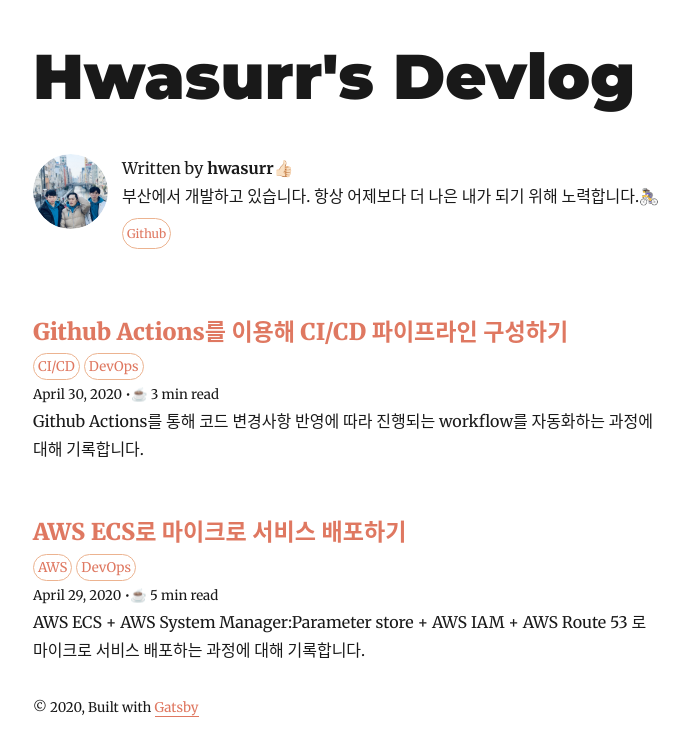
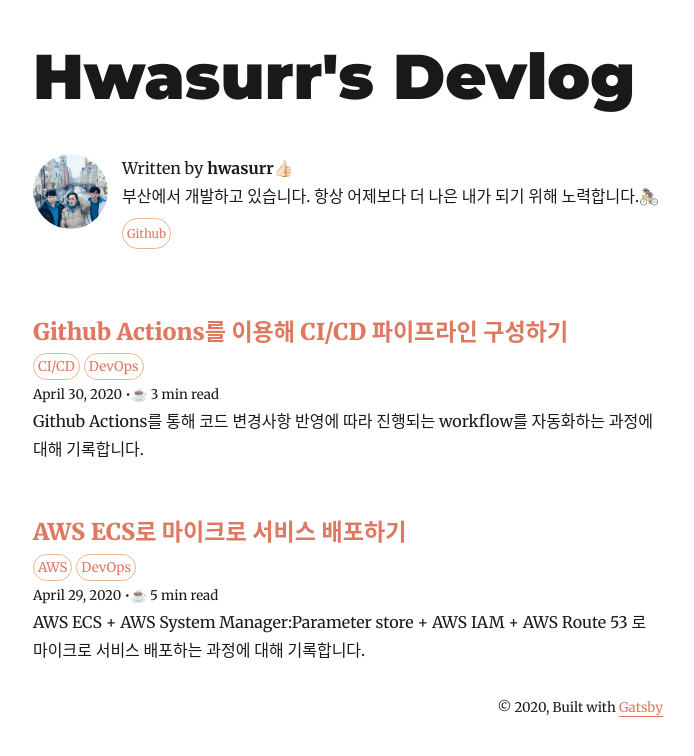
Before and after one commit to hwasurr/gatsby-blog, a Gatsby site: page / in a window 1280 px wide. Shown: the whole page, without its empty margins (292-986 px from the left). Built offline with nearby package versions, Linux system fonts and the light colour scheme; Gatsby itself is replaced by a stand-in of ours; some packages are replaced by stand-ins of ours.

Commit message:
footer float right

```diff
--- a/src/components/layout.tsx
+++ b/src/components/layout.tsx
@@ -58,7 +58,7 @@
     >
       <header>{header}</header>
       <main>{children}</main>
-      <footer>
+      <footer style={{ float: 'right' }}>
         <small>
           ©
           {' '}
```
